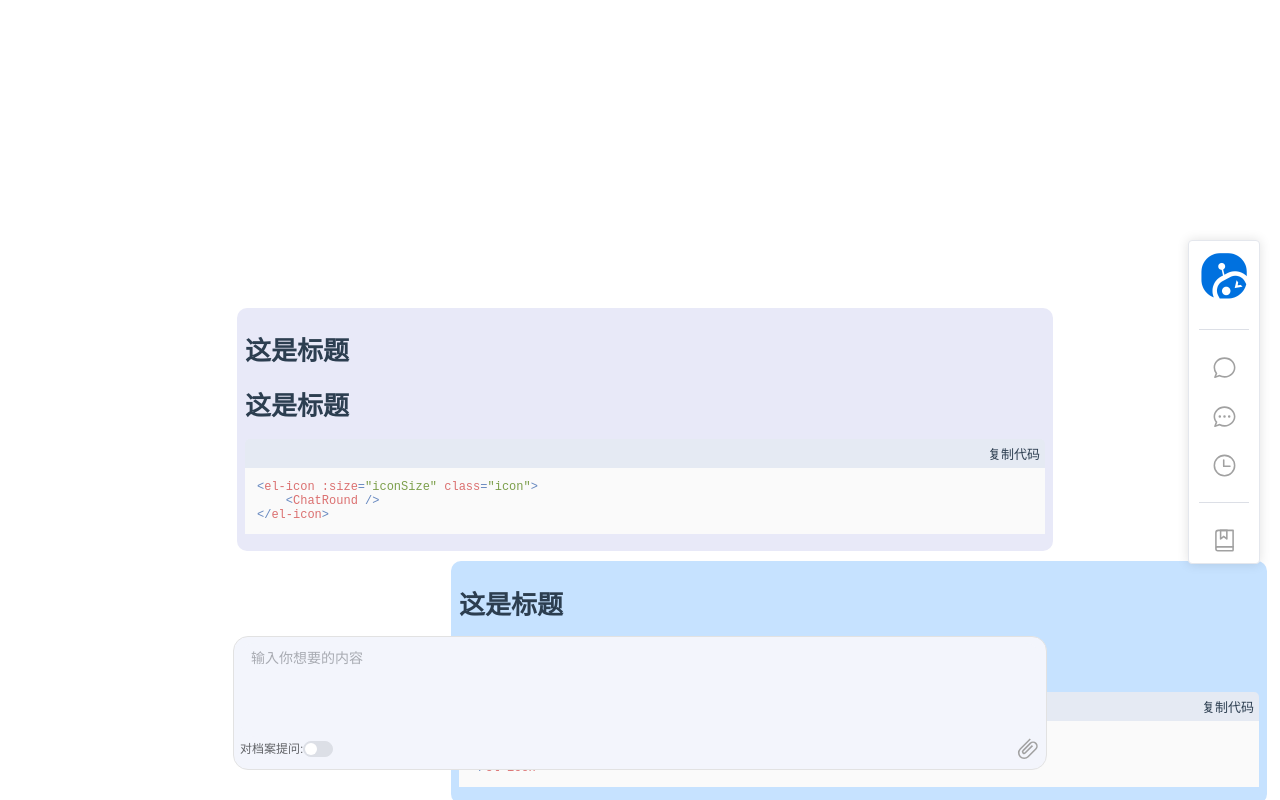
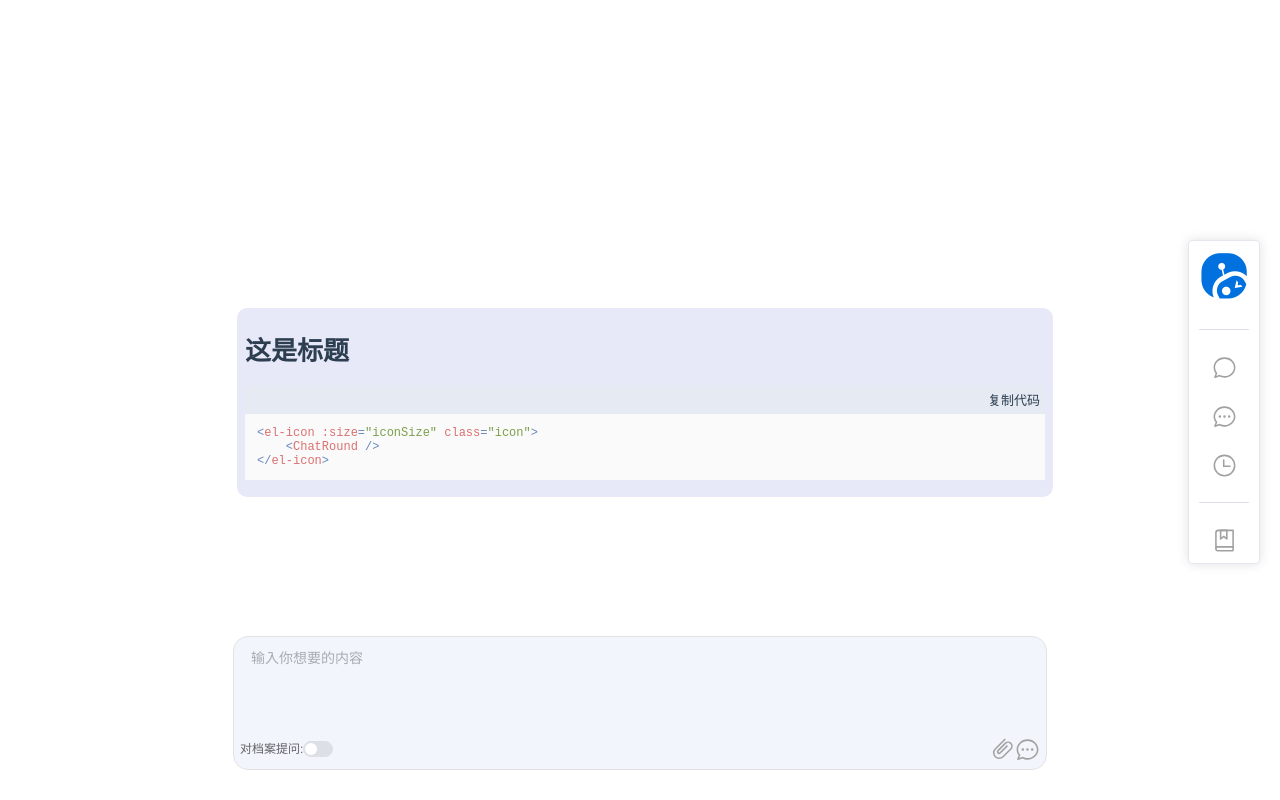
Before and after one commit to JimYJ/IntelligenceCenter.frontend, a Vue app: page / in a window 1280 px wide. Both pictures are taken after a click on the icon 1027 px from the left and 749 px from the top of the page. Shown: the top 800 px of the page. Built offline with nearby package versions, Linux system fonts and the light colour scheme.

Commit message:
对话界面 wip

```diff
--- a/src/components/WiseQuestions.vue
+++ b/src/components/WiseQuestions.vue
@@ -13,6 +13,9 @@
                         <el-col :span="6" style="text-align: right;">
                             <el-icon :size="iconSize" class="icon">
                                 <Paperclip @click="showCode" />
+                            </el-icon>
+                            <el-icon :size="iconSize" class="icon">
+                                <ChatDotRound @click="showCode2" />
                             </el-icon>
                         </el-col>
                     </el-row>
@@ -49,7 +52,7 @@
             </el-tooltip>
         </el-space>
     </el-card>
-    <div class="chatPop1">
+    <!-- <div class="chatPop1">
         <MarkdownHighlighter :markdownText="markdown" />
     </div>
     <div class="chatPop2">
@@ -57,6 +60,11 @@
     </div>
     <div class="chatPop1">
         <MarkdownHighlighter :markdownText="markdown" />
+    </div> -->
+    <div v-for="(markdownItem, index) in markdownList" :key="index">
+        <div :class=markdownItem.className>
+            <MarkdownHighlighter :markdownText="markdownItem.content" />
+        </div>
     </div>
 </template>
 
@@ -73,10 +81,8 @@ const options = ref({
     useArchive: false,
 })
 
-const markdown = ref('# 这是标题')
-
-const showCode = () => {
-    markdown.value += `
+const markdownList = ref([])
+let a = `
 # 这是标题
 \`\`\`HTML
 <el-icon :size="iconSize" class="icon">
@@ -84,7 +90,22 @@ const showCode = () => {
 </el-icon>
 \`\`\`
 `
-};
+const showCode = () => {
+    let b = {
+        className: "",
+        content: a,
+    }
+    b.className = "chatPop1"
+    markdownList.value.push(b)
+}
+const showCode2 = () => {
+    let b = {
+        className: "",
+        content: a,
+    }
+    b.className = "chatPop2"
+    markdownList.value.push(b)
+}
 </script>
 
 <style scoped>
@@ -187,7 +208,7 @@ div /deep/ .el-card__body {
     margin: 0px 5px 10px 10px;
     /* position: relative; */
     text-align: left;
-    float: right;
+    /* float: right; */
     /* color: #fff; */
     font-size: small;
     width: 800px;
```
